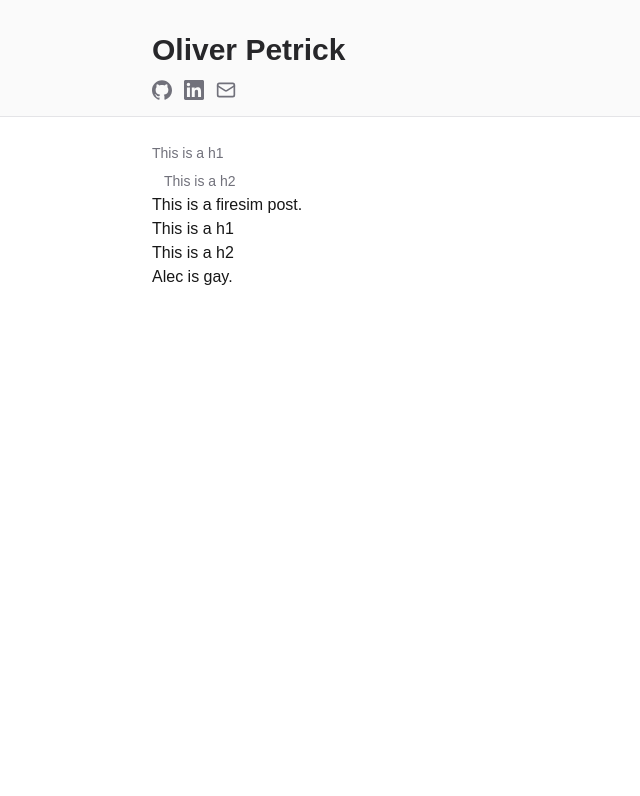
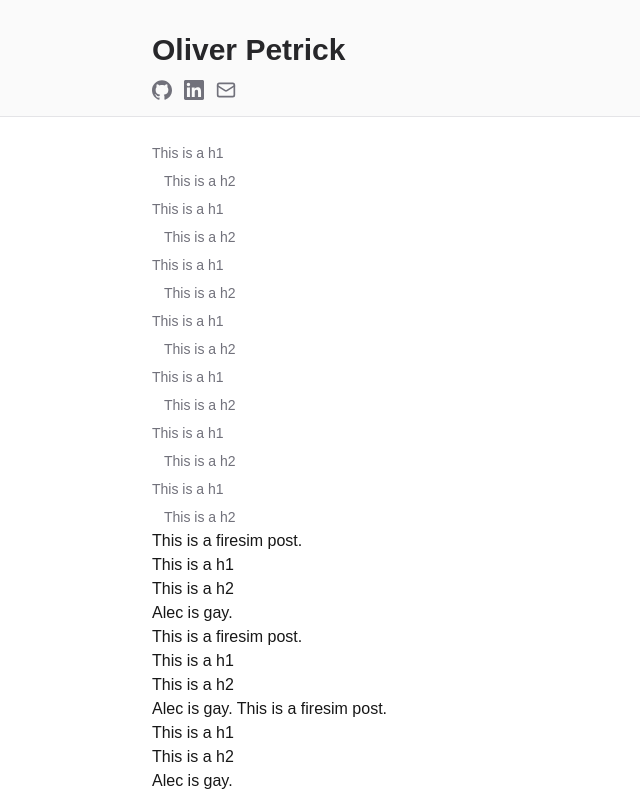
Before and after one commit to olliep24/personal-website-revamp, a Next.js app: page /blog/firesim in a window 1280 px wide. Shown: the top 796 px of the page, without its empty margins (0-640 px from the left). Built offline with nearby package versions, Linux system fonts and the light colour scheme.

Commit message:
Blog posts sorted on root page

```diff
--- a/app/markdown/blog-posts/firesim.mdx
+++ b/app/markdown/blog-posts/firesim.mdx
@@ -10,3 +10,44 @@ This is a firesim post.
 
 ## This is a h2
 Alec is gay.
+
+This is a firesim post.
+
+# This is a h1
+
+## This is a h2
+Alec is gay.
+This is a firesim post.
+
+# This is a h1
+
+## This is a h2
+Alec is gay.
+
+This is a firesim post.
+
+# This is a h1
+
+## This is a h2
+Alec is gay.
+
+This is a firesim post.
+
+# This is a h1
+
+## This is a h2
+Alec is gay.
+
+
+This is a firesim post.
+
+# This is a h1
+
+## This is a h2
+Alec is gay.
+This is a firesim post.
+
+# This is a h1
+
+## This is a h2
+Alec is gay.
--- /dev/null
+++ b/app/markdown/blog-posts/learning-vim.mdx
@@ -0,0 +1,5 @@
+---
+slug: "learning-vim"
+title: "Learning Vim Motions in 2026"
+date: "2026-04-20"
+---
--- a/app/page.tsx
+++ b/app/page.tsx
@@ -9,7 +9,8 @@ export default function Home() {
   const dir = path.join(process.cwd(), 'app/markdown/blog-posts');
   const files = fs.readdirSync(dir);
 
-  const posts = files.map(f => {
+  const posts = files
+    .map(f => {
       const raw = fs.readFileSync(path.join(dir, f), 'utf-8');
       const { data } = matter(raw);
       return {
@@ -17,18 +18,19 @@ export default function Home() {
         title: data.title,
         date: data.date,
       };
-  });
+    })
+    .sort((a, b) => b.date.localeCompare(a.date));
 
   return (
     <>
       <div className="pr-84">
         <Bio />
       </div>
-      <h1 className="my-4 text-2xl">
+      <h1 className="my-2 text-2xl">
         Posts
       </h1>
       <div className="font-sans">
-        <ul className="space-y-3">
+        <ul className="space-y-1">
           {posts.map(post => (
             <Post key={post.slug} slug={post.slug} title={post.title} date={post.date} />
           ))}
--- a/app/ui/post.tsx
+++ b/app/ui/post.tsx
@@ -10,7 +10,7 @@ export default function Post({ slug, title, date }: PostProps) {
   return (
     <Link
       href={`/blog/${slug}`}
-      className="group flex items-baseline gap-3 py-3 transition-opacity hover:opacity-60"
+      className="group flex items-baseline gap-3 py-2 transition-opacity hover:opacity-60"
     >
       <span className="w-28 shrink-0 text-sm text-zinc-400">{date}</span>
       <span className="text-zinc-800 group-hover:underline">{title}</span>
--- a/package.json
+++ b/package.json
@@ -21,7 +21,6 @@
     "rehype-slug": "^6.0.0",
     "remark": "^15.0.1",
     "remark-frontmatter": "^5.0.0",
-    "remark-gfm": "^4.0.1",
     "unist-util-visit": "^5.1.0"
   },
   "devDependencies": {
```
Also changed, not shown: 1 other file (tests, documents, lock files or other folders). Lines whose indentation alone changed are shown as unchanged.
